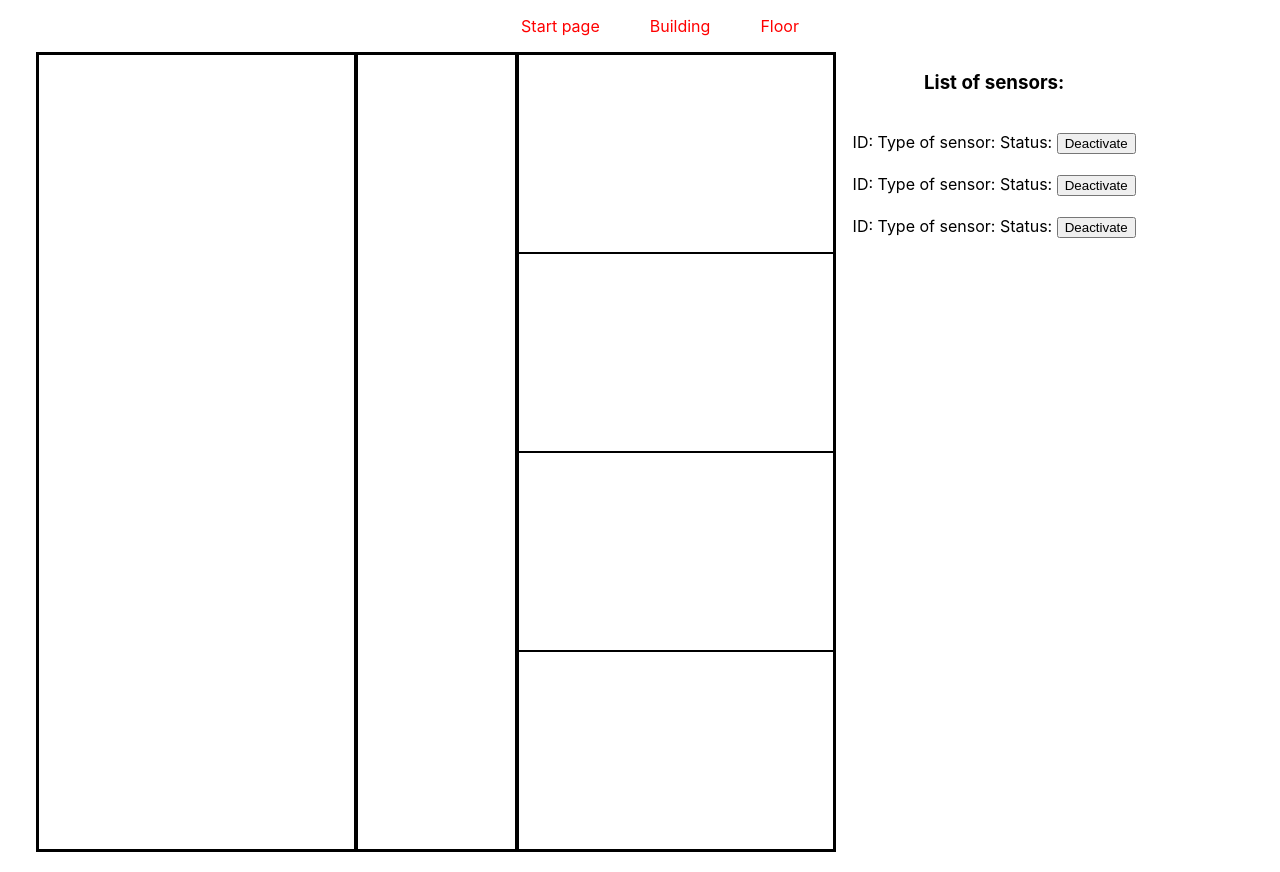
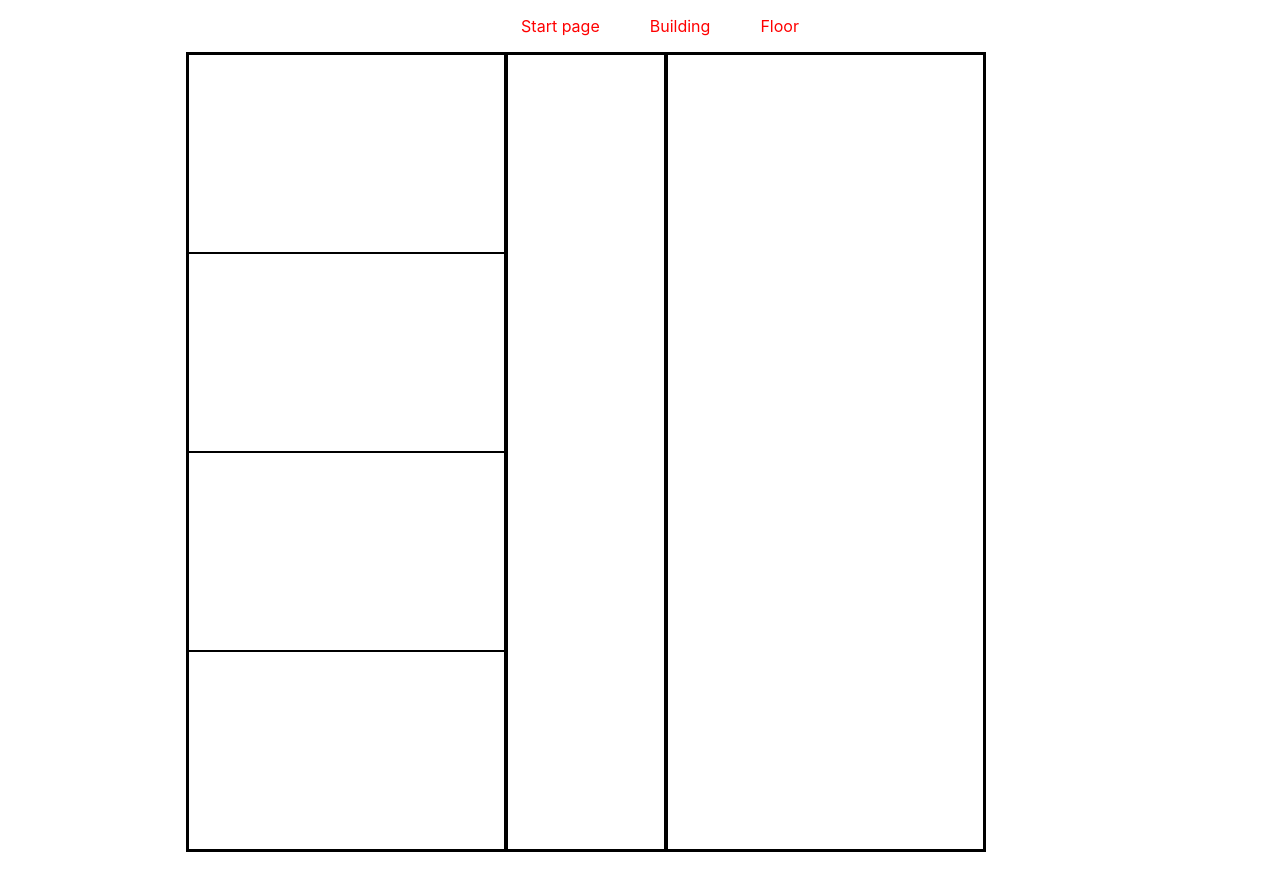
Before and after one commit to olecrity/Security-Service-Frontend-, a React (Create React App) app: page /floor in a window 1280 px wide. Built offline with nearby package versions, Linux system fonts and the light colour scheme.

Commit message:
Added reaction on click on room, structurized functionnality of the code

```diff
--- /dev/null
+++ b/src/contexts/RoomsContext.js
@@ -0,0 +1,117 @@
+import { createContext, useContext, useReducer } from "react";
+
+const RoomsContext = createContext();
+
+const initialState = {
+  rooms: [
+    {
+      area: 10,
+      id: 1,
+      type: "kitchen",
+      sensors: [
+        { id: 11, type: "heat", status: "active" },
+        { id: 12, type: "move", status: "inactive" },
+        { id: 13, type: "move", status: "active" },
+      ],
+    },
+    {
+      area: 10,
+      id: 2,
+      type: "toilet",
+      sensors: [
+        { id: 21, type: "heat", status: "active" },
+        { id: 22, type: "camera", status: "inactive" },
+        { id: 23, type: "move", status: "active" },
+      ],
+    },
+    {
+      area: 20,
+      id: 3,
+      type: "corridor",
+      sensors: [
+        { id: 31, type: "heat", status: "active" },
+        { id: 32, type: "move", status: "inactive" },
+        { id: 33, type: "move", status: "inactive" },
+        { id: 34, type: "move", status: "inactive" },
+        { id: 35, type: "move", status: "inactive" },
+        { id: 36, type: "move", status: "inactive" },
+      ],
+    },
+    {
+      area: 40,
+      id: 4,
+      type: "office",
+      sensors: [
+        { id: 41, type: "heat", status: "inactive" },
+        { id: 42, type: "move", status: "inactive" },
+        { id: 43, type: "move", status: "inactive" },
+        { id: 44, type: "camera", status: "inactive" },
+        { id: 45, type: "camera", status: "inactive" },
+      ],
+    },
+    {
+      area: 10,
+      id: 5,
+      type: "restingZone",
+      sensors: [
+        { id: 51, type: "heat", status: "active" },
+        { id: 52, type: "move", status: "inactive" },
+        { id: 53, type: "move", status: "active" },
+      ],
+    },
+    {
+      area: 10,
+      id: 6,
+      type: "meetingZone",
+      sensors: [
+        { id: 61, type: "heat", status: "active" },
+        { id: 62, type: "move", status: "inactive" },
+        { id: 63, type: "move", status: "active" },
+      ],
+    },
+  ],
+  isLoading: false,
+  currentRoom: null,
+  error: "",
+};
+
+function reducer(state, action) {
+  switch (action.type) {
+    case "roomSensors/shown":
+      return {
+        ...state,
+        currentRoom: state.rooms.find((room) => room.id === action.payload),
+      };
+    default:
+      throw new Error("Unknown action type");
+  }
+}
+
+function RoomsProvider({ children }) {
+  const [{ rooms, isLoading, currentRoom, error }, dispatch] = useReducer(
+    reducer,
+    initialState
+  );
+  return (
+    <RoomsContext.Provider
+      value={{
+        rooms,
+        isLoading,
+        currentRoom,
+        error,
+        dispatch,
+      }}
+    >
+      {children}
+    </RoomsContext.Provider>
+  );
+}
+
+function useRooms() {
+  const context = useContext(RoomsContext);
+  if (context === undefined)
+    throw new Error("RoomsContext was used outside the RoomsProvider");
+  return context;
+}
+
+export { RoomsProvider, useRooms };
--- a/src/pages/FloorPage/Floor/Floor.js
+++ b/src/pages/FloorPage/Floor/Floor.js
@@ -1,12 +1,15 @@
 import FloorSchema from "./FloorSchema/FloorSchema";
 import styles from "./Floor.module.scss";
 import RoomSensors from "./RoomSensors/RoomSensors";
+import { RoomsProvider, useRooms } from "../../../contexts/RoomsContext";
 
 function Floor() {
+  const { currentRoom } = useRooms();
+
   return (
     <div className={styles["floor-page"]}>
       <FloorSchema />
-      <RoomSensors />
+      {currentRoom && <RoomSensors />}
     </div>
   );
 }
--- a/src/pages/FloorPage/Floor/FloorSchema/FloorSchema.js
+++ b/src/pages/FloorPage/Floor/FloorSchema/FloorSchema.js
@@ -1,75 +1,9 @@
 import { useEffect, useState } from "react";
 import styles from "./FloorSchema.module.scss";
 import FloorSubdivision from "./FloorSubdivision/FloorSubdivision";
+import { useRooms } from "../../../../contexts/RoomsContext";
 function FloorSchema() {
-  const initialRooms = [
-    {
-      area: 10,
-      id: 1,
-      type: "kitchen",
-      sensors: [
-        { id: 11, type: "heat", status: "active" },
-        { id: 12, type: "move", status: "inactive" },
-        { id: 13, type: "move", status: "active" },
-      ],
-    },
-    {
-      area: 10,
-      id: 2,
-      type: "toilet",
-      sensors: [
-        { id: 21, type: "heat", status: "active" },
-        { id: 22, type: "camera", status: "inactive" },
-        { id: 23, type: "move", status: "active" },
-      ],
-    },
-    {
-      area: 20,
-      id: 3,
-      type: "corridor",
-      sensors: [
-        { id: 31, type: "heat", status: "active" },
-        { id: 32, type: "move", status: "inactive" },
-        { id: 33, type: "move", status: "inactive" },
-        { id: 34, type: "move", status: "inactive" },
-        { id: 35, type: "move", status: "inactive" },
-        { id: 36, type: "move", status: "inactive" },
-      ],
-    },
-    {
-      area: 40,
-      id: 4,
-      type: "office",
-      sensors: [
-        { id: 41, type: "heat", status: "inactive" },
-        { id: 42, type: "move", status: "inactive" },
-        { id: 43, type: "move", status: "inactive" },
-        { id: 44, type: "camera", status: "inactive" },
-        { id: 45, type: "camera", status: "inactive" },
-      ],
-    },
-    {
-      area: 10,
-      id: 5,
-      type: "restingZone",
-      sensors: [
-        { id: 51, type: "heat", status: "active" },
-        { id: 52, type: "move", status: "inactive" },
-        { id: 53, type: "move", status: "active" },
-      ],
-    },
-    {
-      area: 10,
-      id: 6,
-      type: "meetingZone",
-      sensors: [
-        { id: 61, type: "heat", status: "active" },
-        { id: 62, type: "move", status: "inactive" },
-        { id: 63, type: "move", status: "active" },
-      ],
-    },
-  ];
-  const [rooms, setRooms] = useState(initialRooms);
+  const { rooms } = useRooms();
 
   const [leftRooms, setLeftRooms] = useState([]);
   const [corridor, setCorridor] = useState([]);
@@ -78,22 +12,23 @@ function FloorSchema() {
 
   useEffect(
     function () {
-      let roomsChangable = [...rooms];
       const container = document.getElementById("container");
       setFloorHeight(container.getBoundingClientRect().width);
       console.log(container, container.getBoundingClientRect());
 
-      setCorridor(roomsChangable.filter((room) => room.type === "corridor"));
-      roomsChangable = roomsChangable.filter(
-        (room) => room.type !== "corridor"
-      );
-      roomsChangable.sort((a, b) => (a.area > b.area ? -1 : 1));
+      setCorridor(rooms.filter((room) => room.type === "corridor"));
+
+      const roomsSorted = rooms.toSorted((a, b) => (a.area > b.area ? -1 : 1));
 
       let tempLeft = [];
       let tempRight = [];
-      roomsChangable.forEach((room) => {
+      rooms.forEach((room) => {
         console.log(tempLeft.reduce((acc, cur) => acc + cur.area, 0));
-        if (tempLeft.reduce((acc, cur) => acc + cur.area, 0) + room.area < 50) {
+        if (room.type === "corridor") {
+        } else if (
+          tempLeft.reduce((acc, cur) => acc + cur.area, 0) + room.area <
+          50
+        ) {
           tempLeft = [...tempLeft, room];
         } else {
           tempRight = [...tempRight, room];
--- a/src/pages/FloorPage/Floor/FloorSchema/FloorSubdivision/FloorSubdivision.js
+++ b/src/pages/FloorPage/Floor/FloorSchema/FloorSubdivision/FloorSubdivision.js
@@ -3,7 +3,6 @@ import Room from "./Room/Room";
 
 function FloorSubdivision({ rooms, id, floorHeight }) {
   const size = rooms.reduce((acc, cur) => acc + cur.area, 0);
-  console.log(size);
 
   useEffect(
     function () {
--- a/src/pages/FloorPage/Floor/FloorSchema/FloorSubdivision/Room/Room.js
+++ b/src/pages/FloorPage/Floor/FloorSchema/FloorSubdivision/Room/Room.js
@@ -1,8 +1,10 @@
 import { useEffect } from "react";
 import styles from "./Room.module.scss";
+import { useRooms } from "../../../../../../contexts/RoomsContext";
 
 function Room({ room, subdivisionSize, roomId }) {
   const roomHeight = (room.area / subdivisionSize) * 100;
+  const { dispatch, currentRoom } = useRooms();
 
   useEffect(function () {
     const room = document.getElementById(`${roomId}`);
@@ -11,16 +13,18 @@ function Room({ room, subdivisionSize, roomId }) {
   }, []);
 
   function handleMouseEnter(e) {
-    console.log(e);
     e.target.style.border = "5px solid black";
   }
 
   function handleMouseLeave(e) {
-    console.log(e);
     e.target.style.border = "2px solid black";
+  }
+  function handleClick() {
+    dispatch({ type: "roomSensors/shown", payload: roomId });
   }
   return (
     <div
+      onClick={handleClick}
       onMouseEnter={handleMouseEnter}
       onMouseLeave={handleMouseLeave}
       id={roomId}
--- a/src/pages/FloorPage/Floor/RoomSensors/RoomSensor/RoomSensor.js
+++ b/src/pages/FloorPage/Floor/RoomSensors/RoomSensor/RoomSensor.js
@@ -1,9 +1,9 @@
-function RoomSensor() {
+function RoomSensor({ sensor }) {
   return (
     <div>
-      <label>ID: </label>
-      <label>Type of sensor: </label>
-      <label>Status: </label>
+      <label>ID: {sensor.id} </label>
+      <label>{sensor.type} </label>
+      <label>{sensor.status} </label>
       <button>Deactivate</button>
     </div>
   );
--- a/src/pages/FloorPage/Floor/RoomSensors/RoomSensors.js
+++ b/src/pages/FloorPage/Floor/RoomSensors/RoomSensors.js
@@ -1,13 +1,16 @@
+import { useRooms } from "../../../../contexts/RoomsContext";
 import RoomSensor from "./RoomSensor/RoomSensor";
 import styles from "./RoomSensors.module.scss";
 
 function RoomSensors() {
+  const { currentRoom } = useRooms();
+  const sensors = currentRoom.sensors;
   return (
     <div className={styles["sensors-container"]}>
       <h3>List of sensors:</h3>
-      <RoomSensor />
-      <RoomSensor />
-      <RoomSensor />
+      {sensors.map((sensor) => (
+        <RoomSensor sensor={sensor} key={sensor.id} />
+      ))}
     </div>
   );
 }
--- a/src/pages/FloorPage/FloorPage.js
+++ b/src/pages/FloorPage/FloorPage.js
@@ -1,11 +1,14 @@
 import AppNav from "../../components/AppNav/AppNav";
+import { RoomsProvider } from "../../contexts/RoomsContext";
 import Floor from "./Floor/Floor";
 
 function FloorPage() {
   return (
     <div>
-      <AppNav />
-      <Floor />
+      <RoomsProvider>
+        <AppNav />
+        <Floor />
+      </RoomsProvider>
     </div>
   );
 }
```
